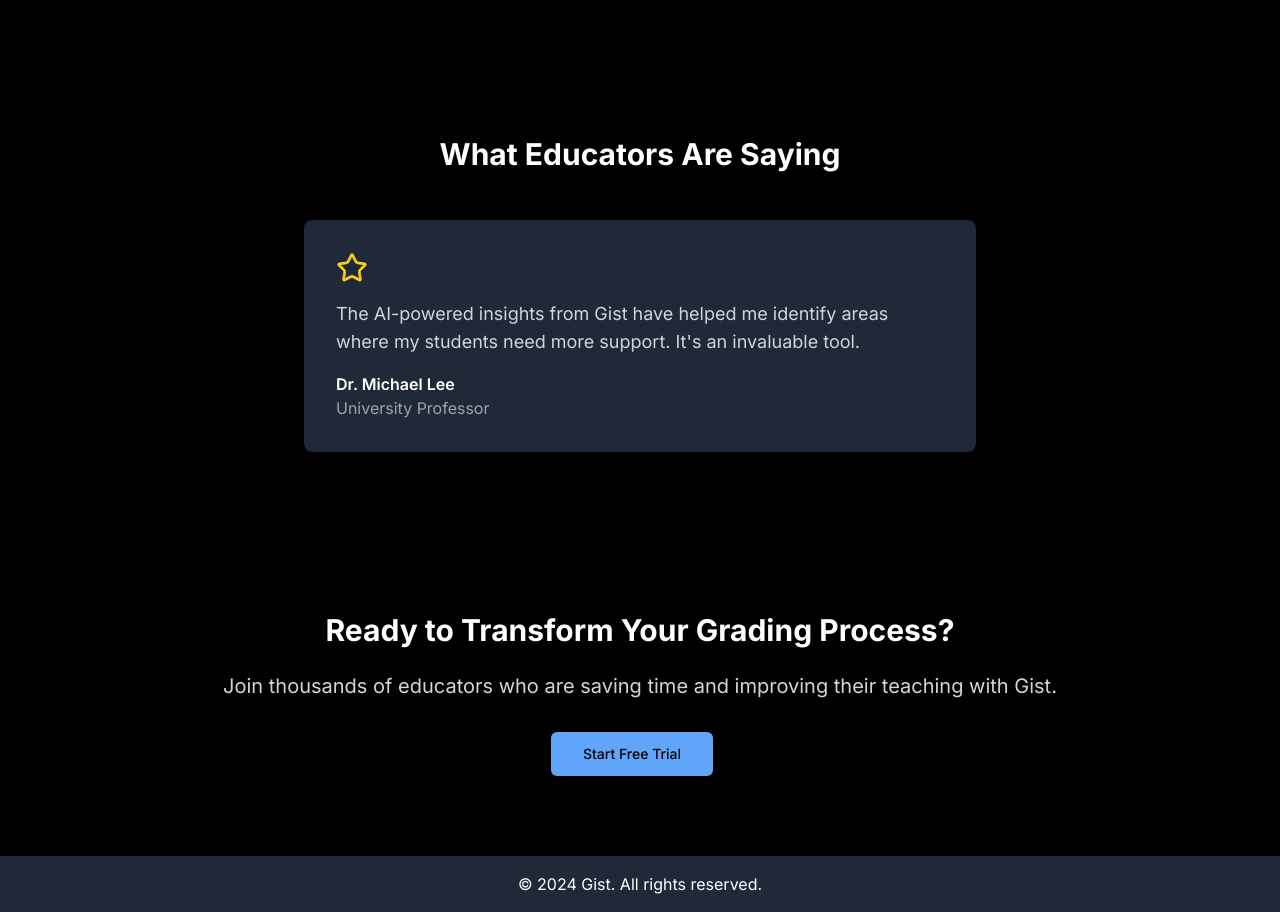
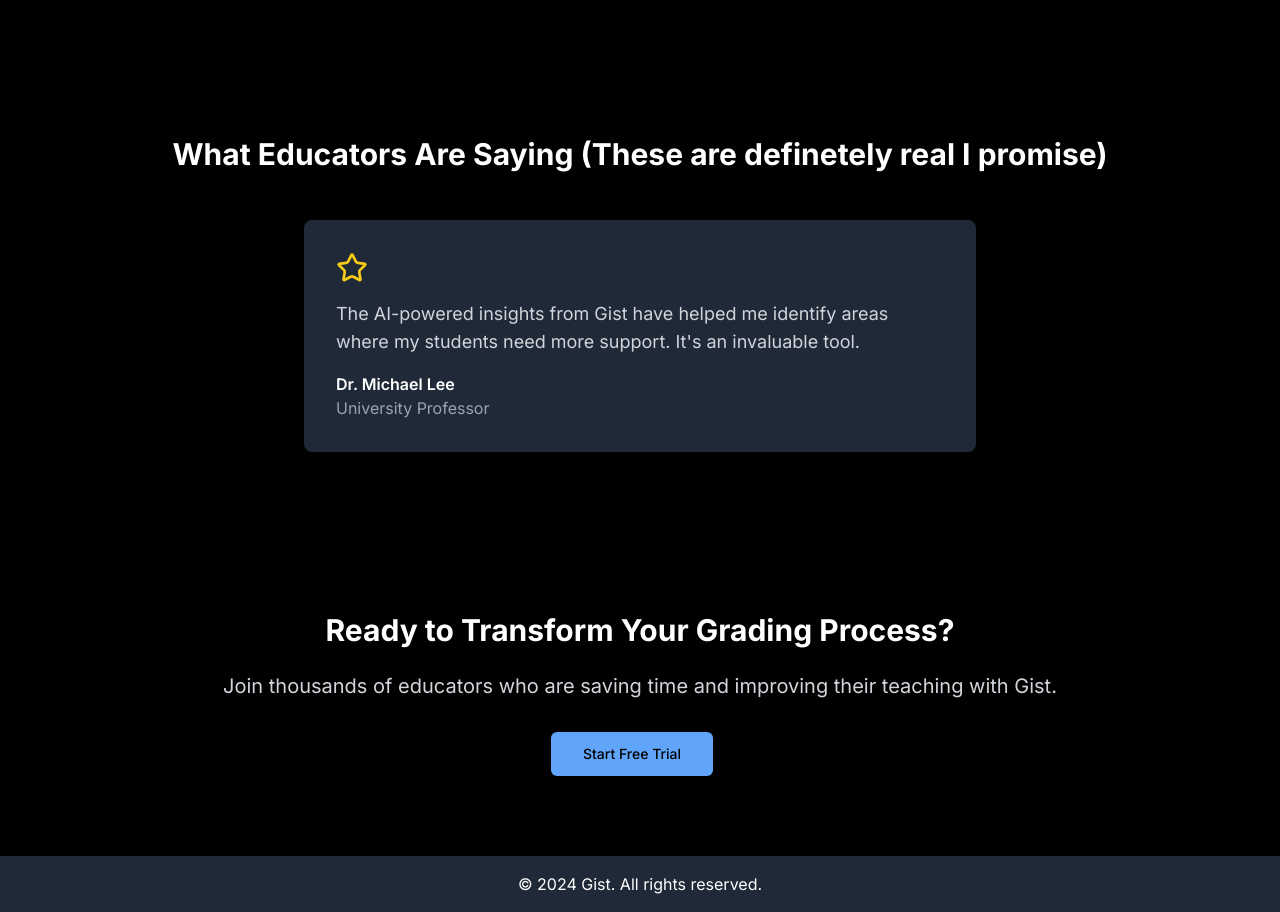
Before and after one commit to michaelgbcole/gist-frontend, a Next.js app in the folder gist-frontend-real/: page / in a window 1280 px wide. Shown: the part 1520-2432 px from the top of the page. Built offline with nearby package versions, Linux system fonts and the light colour scheme; no server answers.

Commit message:
add quirkiness:

```diff
--- a/gist-frontend-real/src/app/page.tsx
+++ b/gist-frontend-real/src/app/page.tsx
@@ -197,7 +197,7 @@
                 animate={{ opacity: 1, y: 0 }}
                 transition={{ duration: 0.6 }}
               >
-                What Educators Are Saying
+                What Educators Are Saying (These are definetely real I promise)
               </motion.h3>
               <motion.div
                 className="bg-gray-800 p-8 rounded-lg shadow-lg max-w-2xl mx-auto"
```
